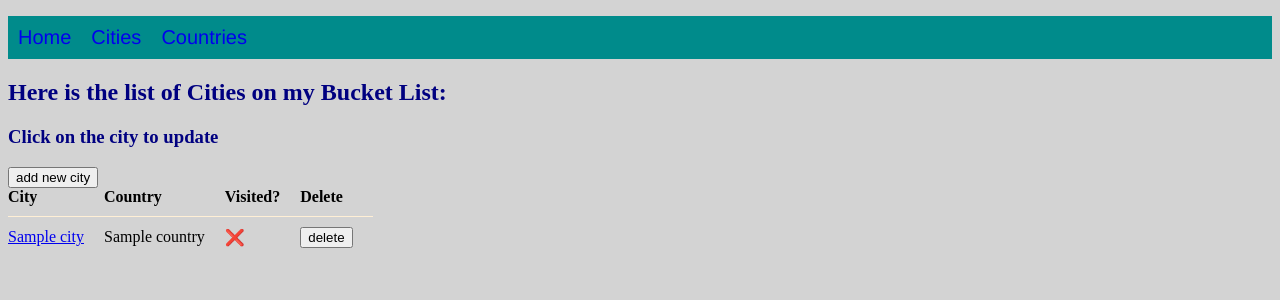
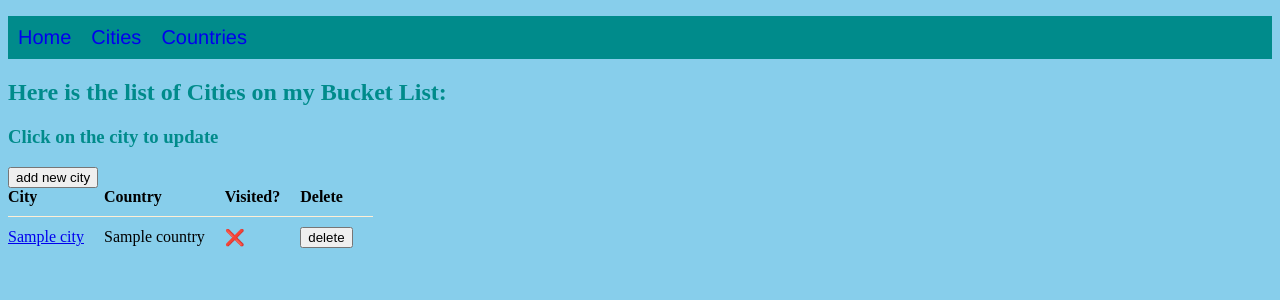
Before and after one commit to glilley54/Travel_Bucket_List_Project, a Flask app: page /cities in a window 1280 px wide. Shown: the top 300 px of the page. Run offline with Flask 2, Linux system fonts and the light colour scheme; a database or web service that is not in the repository returns one stand-in record (values such as "Sample title"); some libraries are stand-ins or nearby versions.

```diff
--- a/static/style.css
+++ b/static/style.css
@@ -28,8 +28,14 @@
     margin: 10 auto;
   } */
 
+h1 {
+  color:darkcyan;
+  font-family: "Helvetica", arial, sans-serif;
+  text-align: center;
+}
+
 h2,h3 {
-    color:navy;
+    color:darkcyan;
 }
 .city {
     color:darkcyan;
@@ -68,6 +74,7 @@ h2,h3 {
   th {
     padding: 0px 20px 10px 0px;
     border-bottom: 1px solid papayawhip;
+
   }
 
   table {
@@ -75,5 +82,5 @@ h2,h3 {
   }
 
   body {
-    background-color:lightgray;
+    background-color:skyblue;
   }
--- a/templates/cities/index.html
+++ b/templates/cities/index.html
@@ -5,11 +5,12 @@
 <h3>Click on the city to update</h3>
 
 <!-- <h3><a href="/cities/new">Add a new city to List</a></h3> -->
+<div class="buttons">
 <form action="/cities/new">
 <input type="submit" value="add new city">
 </form>
 
-
+</div>
 
 <table>
   <tr>
```
